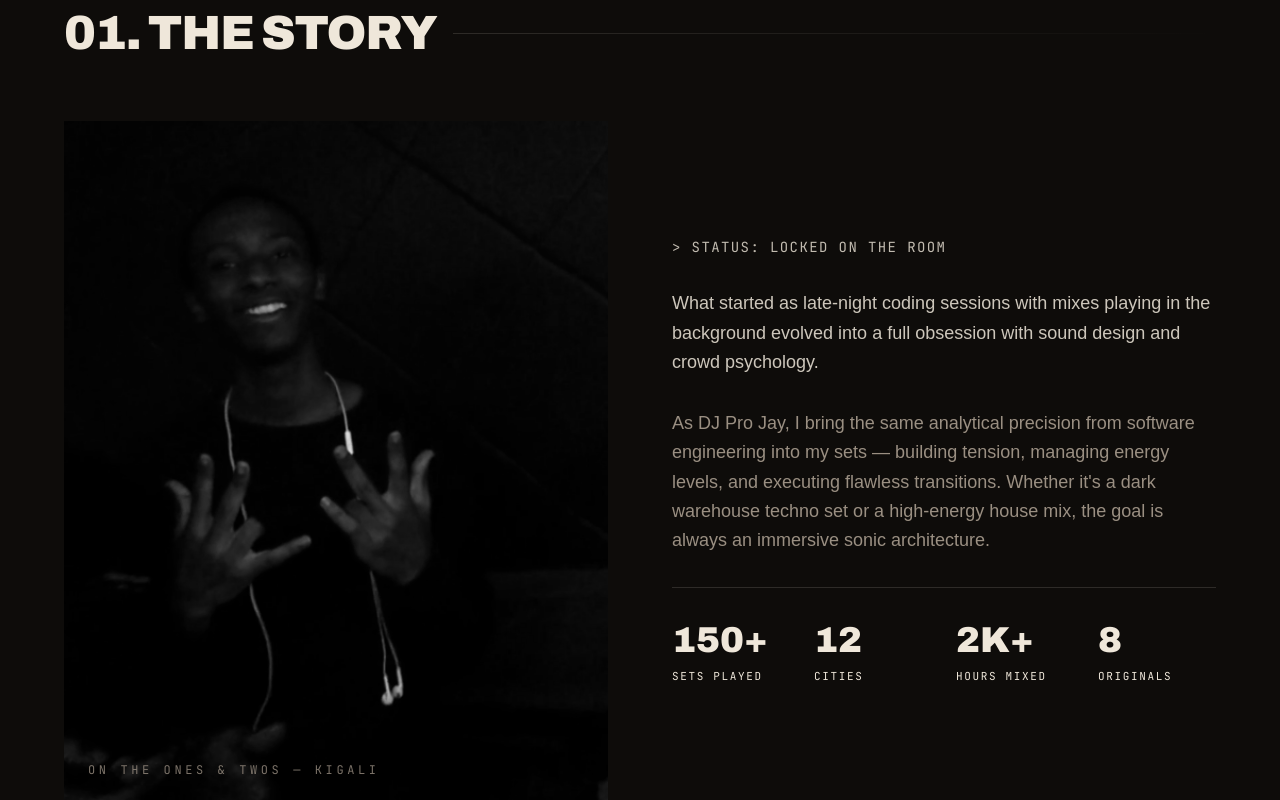
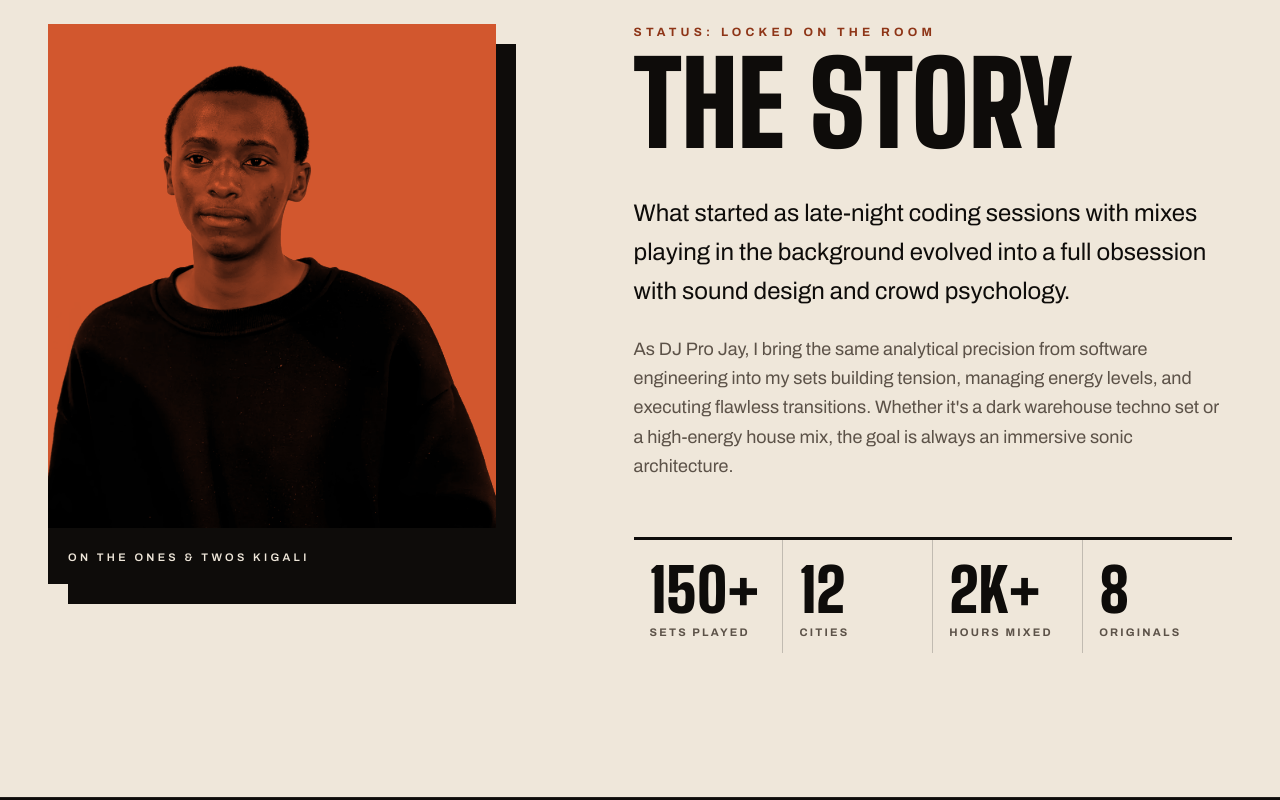
Before and after one commit to Icyubahiro-Jay-P/Portifolio, a React (Vite) app: page /dj in a window 1280 px wide. Shown: the part 920-1720 px from the top of the page. Built offline with nearby package versions, Linux system fonts and the light colour scheme.

Commit message:
style: refactor DjAbout component layout and enhance visuals with updated image and text styles

```diff
--- a/src/components/dj/DjAbout.tsx
+++ b/src/components/dj/DjAbout.tsx
@@ -9,88 +9,81 @@ const stats = [
 
 const DjAbout = () => {
   return (
-    <section className="relative px-6 py-24 border-t border-dj-line/60 md:py-32">
-      <div className="mx-auto max-w-6xl">
-        {/* Dev-style section header: number + title + fading hairline */}
-        <div className="flex items-center gap-4 mb-16">
-          <h2 className="font-dj text-3xl font-black tracking-tight uppercase text-dj-bone md:text-5xl">
-            <span className="text-dj-stone">01.</span> The story
-          </h2>
-          <div className="flex-1 h-px bg-gradient-to-r from-dj-line to-transparent" />
-        </div>
-
-        <div className="grid items-center grid-cols-1 gap-16 lg:grid-cols-2">
-          {/* Image — left, layered frame like Dev */}
+    <section className="relative px-6 py-24 bg-dj-bone text-dj-soot md:px-12 md:py-36">
+      <div className="mx-auto max-w-7xl">
+        <div className="grid grid-cols-1 gap-16 lg:grid-cols-[0.9fr_1.1fr] lg:gap-24">
+          {/* Photo: hard frame on an offset clay block */}
           <m.div
-            initial={{ opacity: 0, x: -40 }}
-            whileInView={{ opacity: 1, x: 0 }}
+            initial={{ opacity: 0, y: 40 }}
+            whileInView={{ opacity: 1, y: 0 }}
             viewport={{ once: true, margin: "-15%" }}
             transition={{ duration: 0.9, ease: [0.22, 1, 0.36, 1] }}
-            className="relative group"
+            className="relative self-start max-w-md mb-5 mr-5 group"
           >
-            <div className="absolute inset-0 translate-x-4 translate-y-4 bg-dj-smoke -z-10 pointer-events-none transition-transform group-hover:translate-x-2 group-hover:translate-y-2" />
-            <div className="relative overflow-hidden aspect-[4/5] bg-dj-smoke">
+            <div className="absolute inset-0 translate-x-5 translate-y-5 bg-dj-soot transition-transform duration-500 group-hover:translate-x-3 group-hover:translate-y-3" />
+            <div className="relative overflow-hidden aspect-[4/5] bg-dj-clay">
               <img
-                src="Dj Jay P.png"
-                alt="DJ Pro Jay at the decks"
+                src="jay-p-2.webp"
+                alt="DJ Pro Jay"
                 loading="lazy"
-                className="object-cover w-full h-full transition-all duration-700 grayscale hover:grayscale-0"
+                className="object-cover object-[50%_20%] w-full h-full grayscale contrast-[1.35] brightness-110 mix-blend-multiply transition-transform duration-700 group-hover:scale-[1.03]"
               />
-              <div className="absolute inset-0 bg-gradient-to-t from-dj-void via-transparent to-transparent" />
-              {/* mono caption strip */}
-              <div className="absolute bottom-0 left-0 right-0 px-6 py-5 bg-gradient-to-r from-dj-void/90 to-dj-void/40">
-                <span className="font-mono text-xs tracking-[0.3em] text-dj-ash/80 uppercase">
-                  On the ones &amp; twos — Kigali
+              <div className="absolute inset-x-0 bottom-0 px-5 py-4 bg-dj-soot">
+                <span className="text-[11px] font-semibold tracking-[0.3em] uppercase text-dj-bone">
+                  On the ones &amp; twos Kigali
                 </span>
               </div>
             </div>
           </m.div>
 
-          {/* Text — right */}
+          {/* Text */}
           <m.div
-            initial={{ opacity: 0, x: 40 }}
-            whileInView={{ opacity: 1, x: 0 }}
+            initial={{ opacity: 0, y: 30 }}
+            whileInView={{ opacity: 1, y: 0 }}
             viewport={{ once: true, margin: "-15%" }}
             transition={{ duration: 0.8 }}
-            className="space-y-8"
+            className="flex flex-col"
           >
-            <div className="font-mono text-sm tracking-widest text-dj-bone/80">
-              {">"} STATUS: LOCKED ON THE ROOM
-            </div>
+            <span className="mb-4 text-xs font-bold tracking-[0.35em] uppercase text-dj-clay-deep">
+              Status: locked on the room
+            </span>
+            <h2 className="mb-10 font-poster text-[clamp(3.5rem,9vw,7.5rem)] font-black uppercase leading-[0.85]">
+              The story
+            </h2>
 
-            <p className="font-sans text-lg leading-relaxed text-dj-bone/85">
+            <p className="mb-6 text-xl leading-relaxed md:text-2xl">
               What started as late-night coding sessions with mixes playing in
-              the background evolved into a full obsession with sound design
-              and crowd psychology.
+              the background evolved into a full obsession with sound design and
+              crowd psychology.
+            </p>
+            <p className="text-lg leading-relaxed text-dj-umber">
+              As DJ Pro Jay, I bring the same analytical precision from software
+              engineering into my sets building tension, managing energy levels,
+              and executing flawless transitions. Whether it's a dark warehouse
+              techno set or a high-energy house mix, the goal is always an
+              immersive sonic architecture.
             </p>
 
-            <p className="font-sans text-lg leading-relaxed text-dj-ash">
-              As DJ Pro Jay, I bring the same analytical precision from
-              software engineering into my sets — building tension, managing
-              energy levels, and executing flawless transitions. Whether it's a
-              dark warehouse techno set or a high-energy house mix, the goal is
-              always an immersive sonic architecture.
-            </p>
-
-            {/* Stats — dev-style mono counters */}
-            <div className="grid grid-cols-2 gap-6 pt-8 border-t border-dj-line lg:grid-cols-4">
+            {/* gap-px over a tinted background draws the rules between cells */}
+            <dl className="grid grid-cols-2 gap-px mt-14 border-t-[3px] border-dj-soot bg-dj-soot/20 lg:grid-cols-4">
               {stats.map((stat, idx) => (
                 <m.div
-                  key={idx}
+                  key={stat.label}
                   initial={{ opacity: 0, y: 14 }}
                   whileInView={{ opacity: 1, y: 0 }}
                   viewport={{ once: true }}
                   transition={{ delay: 0.08 * idx, duration: 0.5 }}
+                  className="flex flex-col-reverse px-4 pt-5 pb-3 bg-dj-bone"
                 >
-                  <div className="mb-2 font-dj text-3xl font-black text-dj-bone tabular-nums md:text-4xl">
+                  <dt className="mt-1 text-[11px] font-bold tracking-[0.2em] uppercase text-dj-umber">
+                    {stat.label}
+                  </dt>
+                  <dd className="font-poster text-5xl font-black tabular-nums md:text-6xl">
                     {stat.value}
-                  </div>
-                  <div className="font-mono text-[11px] tracking-[0.15em] uppercase text-dj-stone">
-                    {stat.label}
-                  </div>
+                  </dd>
                 </m.div>
               ))}
-            </div>
+            </dl>
           </m.div>
         </div>
       </div>
```
